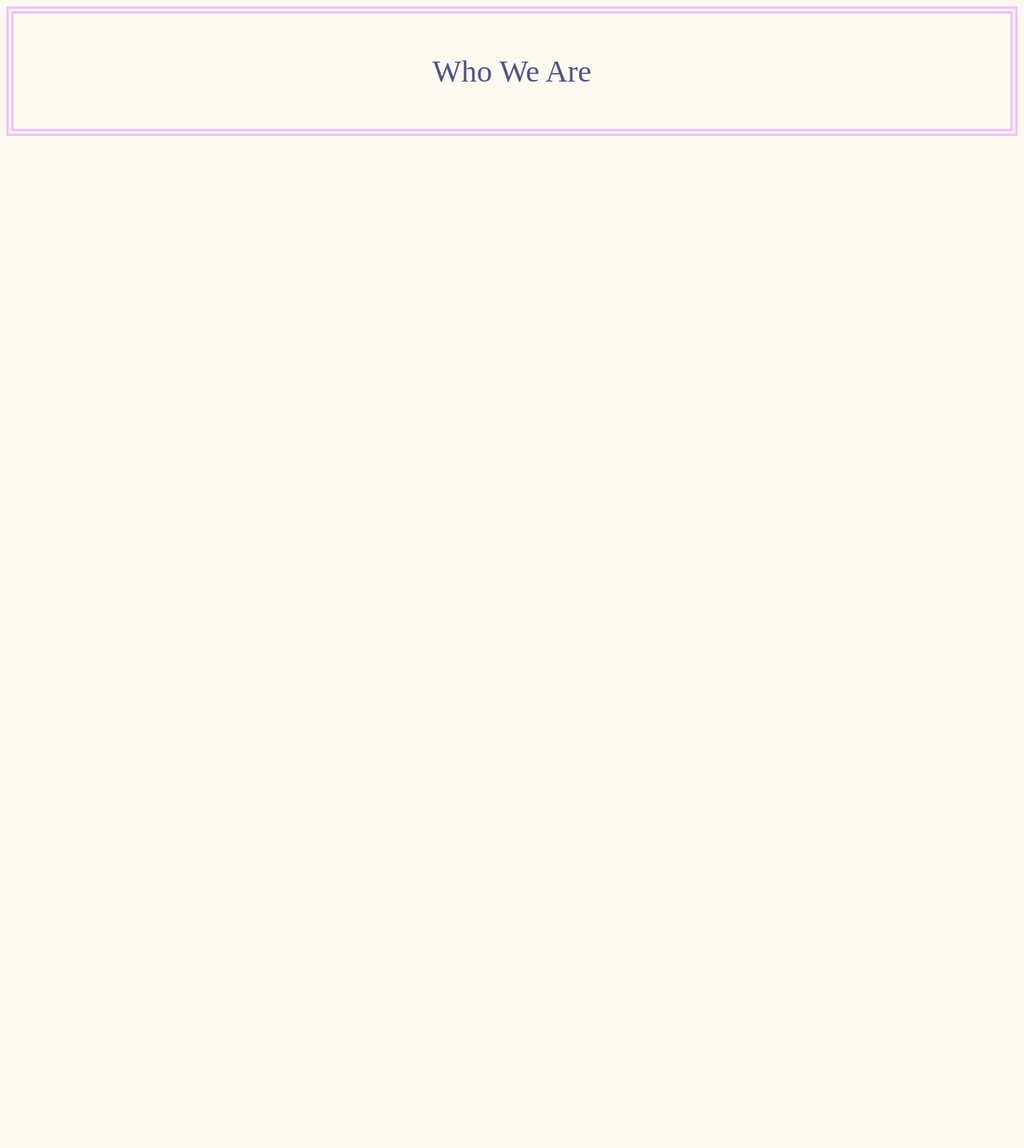
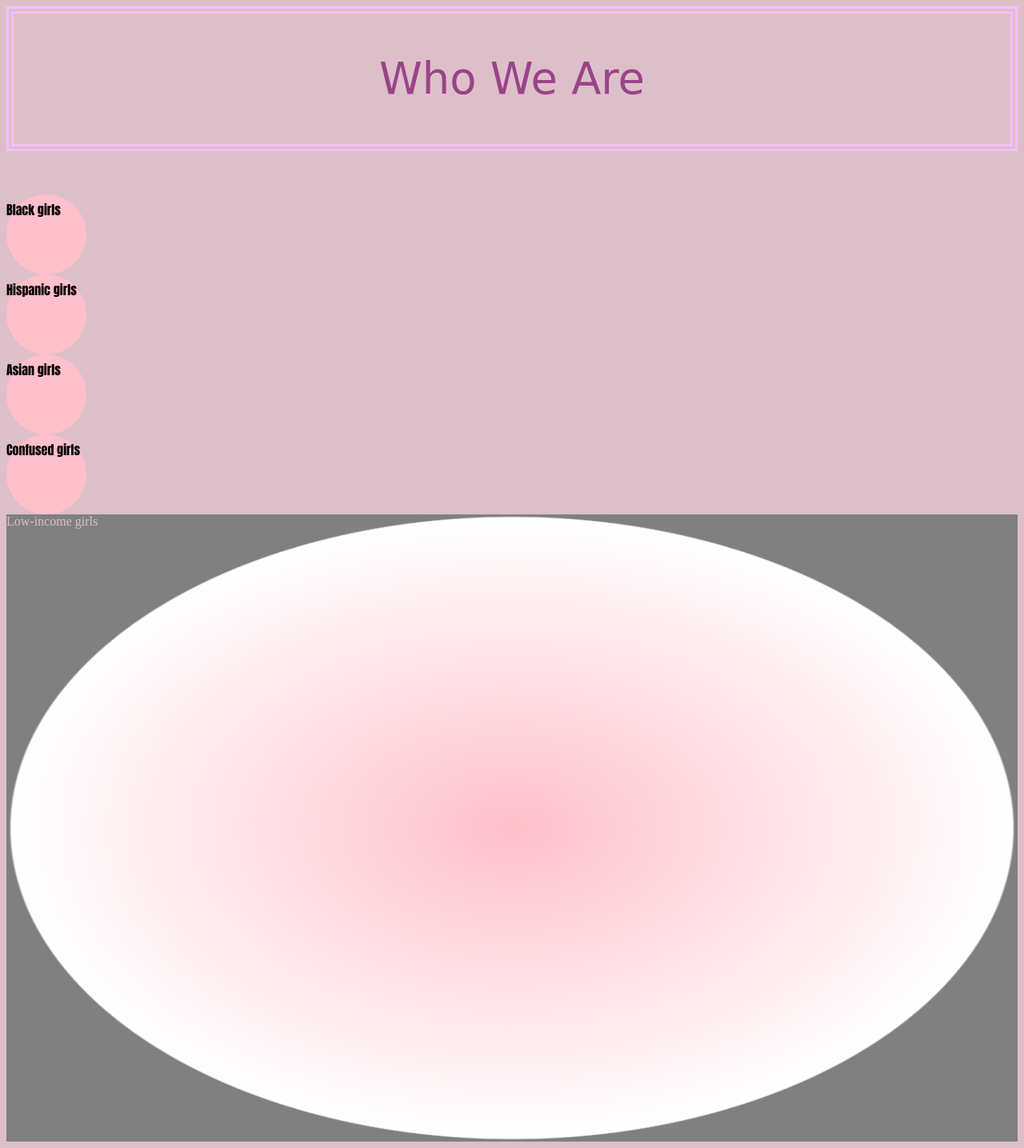
Before and after one commit to trangttdang/CentershipApp, a Django app: page /about/ in a window 1280 px wide. Shown: the whole page at 80% size. Before the commit the page ends 170 px from the top, so only its background shows below. Run offline with Django 3.2, Linux system fonts and the light colour scheme.

Commit message:
added style changes to about.html

```diff
--- a/templates/pages/about.html
+++ b/templates/pages/about.html
@@ -4,7 +4,6 @@
       <title> CenterShip </title>
     </head>
    <style>
-
   p{
      text-align: center
    }
@@ -14,21 +13,59 @@
     border-color: rgb(245, 192, 255);
     border-width: 9px;
     padding: 50px;
-    font-size: 240%;
-    color: rgb(78, 82, 142);
+    font-size: 340%;
+    font-family: "Brush Script MT", "Brush Script Std", cursive;
+    color: rgb(154, 67, 138);
    }
 
-  /* body{
-
-  }
-
-   a{
-
-   }
-  */
 
    </style>
    </head>
    <body>
      <p id="ourHeader" >Who We Are</p>
-     <body style="background-color:floralwhite;"></body>
+     <body style="background-color:rgb(221, 191, 201);"></body>
+
+     </body>
+</html>
+
+
+<html>
+  <head>
+    <style>
+    .circle {
+    background: pink;
+    border-radius: 50%;
+    width: 100px;
+    height: 100px;
+    align-items:center;
+    justify-content: center;
+    font-family: Impact, Haettenschweiler, 'Arial Narrow Bold', sans-serif;
+    font-size: 100%;
+    line-height: 240%;
+    }
+
+    .text{
+      background: radial-gradient(
+        ellipse at center,
+        pink 0%,
+        white 70%,
+        gray 70.3%
+      );
+      height: 100%;
+      width: 100%;
+      color:rgb(221, 191, 201);
+      position: relative;
+      margin: 0;
+    }
+
+   </style>
+   </head>
+   <body>
+     <div class="circle">Black girls</div>
+     <div class="circle">Hispanic girls</div>
+     <div class="circle">Asian girls</div>
+     <div class="circle">Confused girls</div>
+     <div class="text">Low-income girls</div>
+
+  </body>
+</html>
```
Also changed, not shown: templates/pages/mentees.html (+3 -4 lines).
